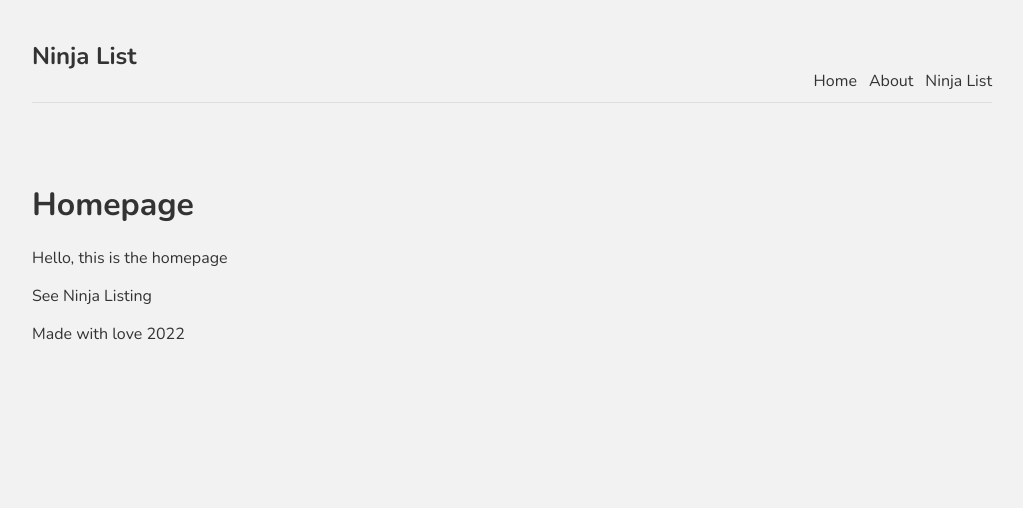
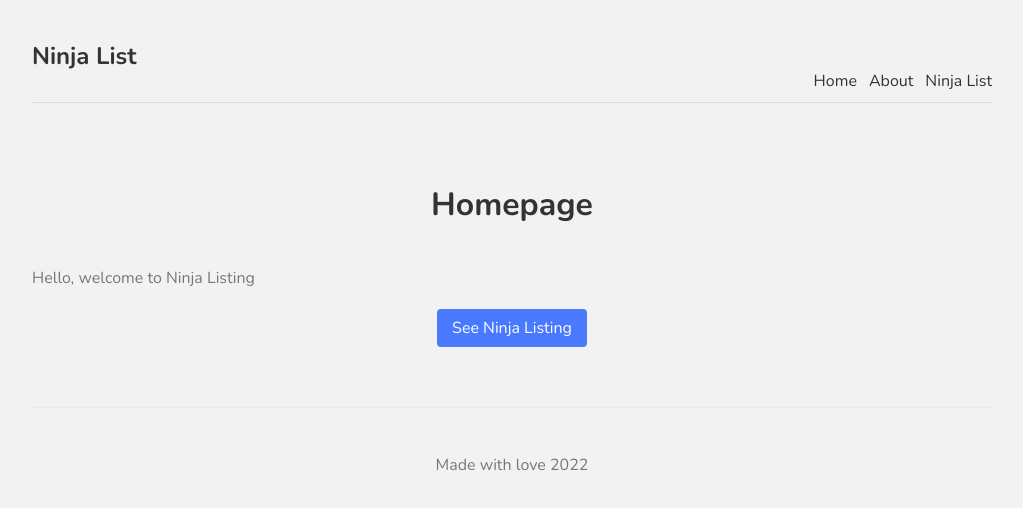
Before and after one commit to charlesgobina/ninja-list, a Next.js app: page / in a window 1280 px wide. Shown: the top 508 px of the page, without its empty margins (128-1151 px from the left). Built offline with nearby package versions, Linux system fonts and the light colour scheme.

Commit message:
Add 404 pages

```diff
--- a/components/Footer.js
+++ b/components/Footer.js
@@ -1,8 +1,8 @@
 const Footer = () => {
   return (
-    <div>
+    <footer>
       <p>Made with love 2022</p>
-    </div>
+    </footer>
   );
 }
 
--- a/pages/index.js
+++ b/pages/index.js
@@ -8,10 +8,10 @@ import Link from 'next/link'
 export default function Home() {
   return (
     <div>
-      <h1>Homepage</h1>
-      <p>Hello, this is the homepage</p>
+      <h1 className={styles.title}>Homepage</h1>
+      <p className={styles.text}>Hello, welcome to Ninja Listing</p>
       <Link href="/ninjas">
-        <a>See Ninja Listing</a>
+        <a className={styles.btn}>See Ninja Listing</a>
       </Link>
     </div>
   )
```
Also changed, not shown: pages/404.js (added, +13 -0 lines).
